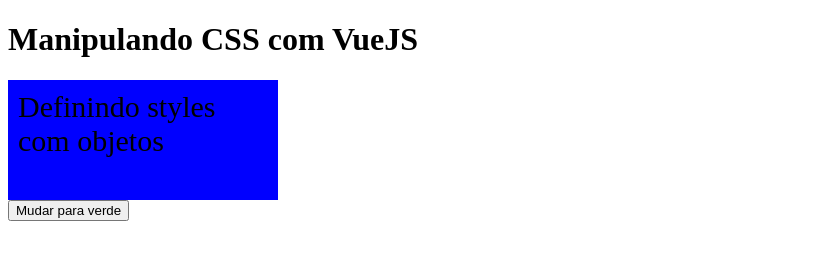
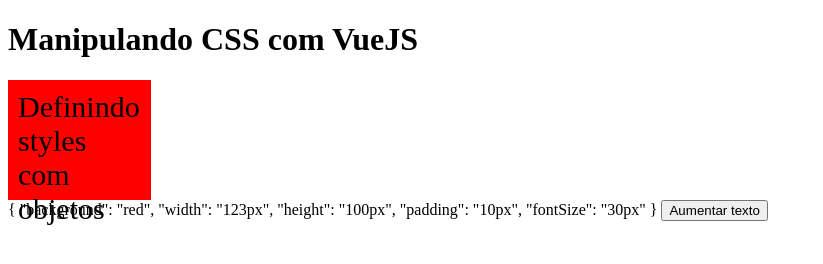
Before and after one commit to jheorgenes/vue3-avancando-com-vuejs, a plain HTML site: page index.html in a window 1280 px wide. Shown: the whole page, without its empty margins (0-823 px from the left). Drawn offline with Linux system fonts and the light colour scheme.

Commit message:
- Aplicando estilos com propriedades computadas

```diff
--- a/index.html
+++ b/index.html
@@ -16,19 +16,36 @@
     <div :style="estilo">
       Definindo styles com objetos
     </div>
-    <button @click="estilo.background = 'green'">Mudar para verde</button>
+
+    {{ estilo }}
+    <button @click="tamanhoTexto += 5">Aumentar texto</button>
   </div>
   <script>
 
     const vm = new Vue({
       el: '#app',
       data: {
-        estilo: {
-          background: 'blue',
-          width: 250 + 'px',
-          height: 100 + 'px',
-          padding: 10 + 'px',
-          fontSize: 30 + 'px'
+        tamanhoTexto: 30
+      },
+      computed: {
+        estilo() {
+          let width = Math.floor((Math.random() * 100) + 100);
+          let height = Math.floor((Math.random() * 100) + 100);
+
+          let background = 'blue';
+          let horas = new Date();
+
+          if(horas.getHours() > 17) {
+            background = 'red'
+          }
+
+          return {
+            background: background,
+            width: width + 'px',
+            height: height + 'px',
+            padding: 10 + 'px',
+            fontSize: this.tamanhoTexto + 'px'
+          }
         }
       }
     })
```
